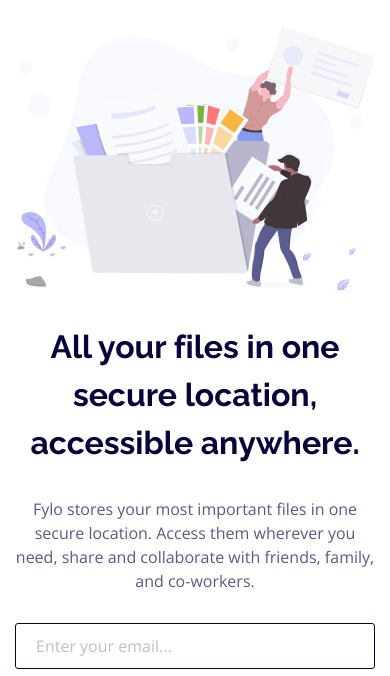
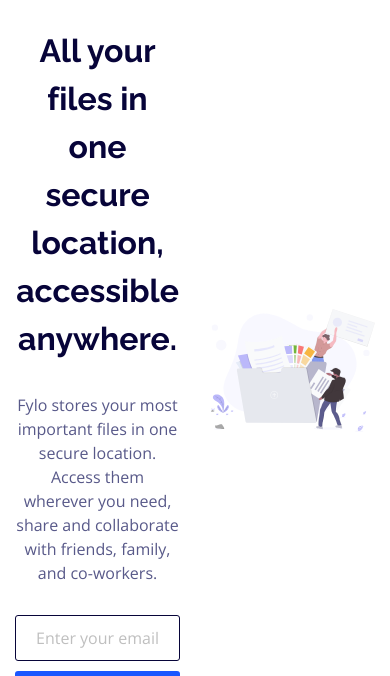
Before and after one commit to mo7aziz/fylo-landing-page, a plain HTML site: page index.html in a window 390 px wide. Shown: the part 63-739 px from the top of the page. Drawn offline with nearby package versions, Linux system fonts and the light colour scheme.

Commit message:
Added the text-img-component

```diff
--- a/index.html
+++ b/index.html
@@ -26,7 +26,7 @@
     </div>
   </header>
 
-  <main>
+  <main class="image-text-layout">
     <div class="container">
       <img src="./images/illustration-1.svg" alt="Illustration">
       <div class="text">
@@ -44,7 +44,7 @@
     </div>
   </main>
 
-  <article>
+  <article class="image-text-layout">
     <div class="container">
       <img src="/images/illustration-2.svg" alt="illustration">
       <div class="text">
--- a/master.css
+++ b/master.css
@@ -139,6 +139,32 @@
   }
 }
 
+.image-text-layout .container {
+  display: flex;
+  flex-direction: row-reverse;
+  align-items: center;
+  gap: 30px;
+}
+
+.image-text-layout .text,
+.image-text-layout img {
+  flex: 1 1 0;
+  width: 0;
+}
+
+@media (max-width: 768px) {
+  main .container {
+    flex-direction: column;
+    justify-content: center;
+  }
+
+  main .text,
+  main img {
+    width: 100%;
+    text-align: center;
+  }
+}
+
 /* Header */
 header .container {
   display: flex;
@@ -167,20 +193,6 @@
 
 /* main */
 
-main .container {
-  display: flex;
-  flex-direction: row-reverse;
-  align-items: center;
-  gap: 30px;
-}
-
-main .text,
-main img {
-  flex: 1 1 0;
-  width: 0;
-}
-
-
 main .text p {
   margin-block: 10px;
 }
@@ -190,6 +202,16 @@
   gap: 10px;
   font-family: var(--ff-body);
   font-size: var(--fs-body);
+}
+
+@media (max-width: 768px) {
+  main .text p {
+    margin-block: 30px;
+  }
+
+  main .text form {
+    flex-direction: column;
+  }
 }
 
 main .text form input[type='email'] {
@@ -222,33 +244,11 @@
   background-color: var(--clr-accent-1);
 }
 
-@media (max-width: 768px) {
-  main .container {
-    flex-direction: column;
-    justify-content: center;
-  }
-
-  main .text,
-  main img {
-    width: 100%;
-    text-align: center;
-  }
-
-  main .text p {
-    margin-block: 30px;
-  }
-
-  main .text form {
-    flex-direction: column;
-  }
-}
 
 /* main */
 
 /* article */
 
-article {
 
-}
 
 /* article */
```
